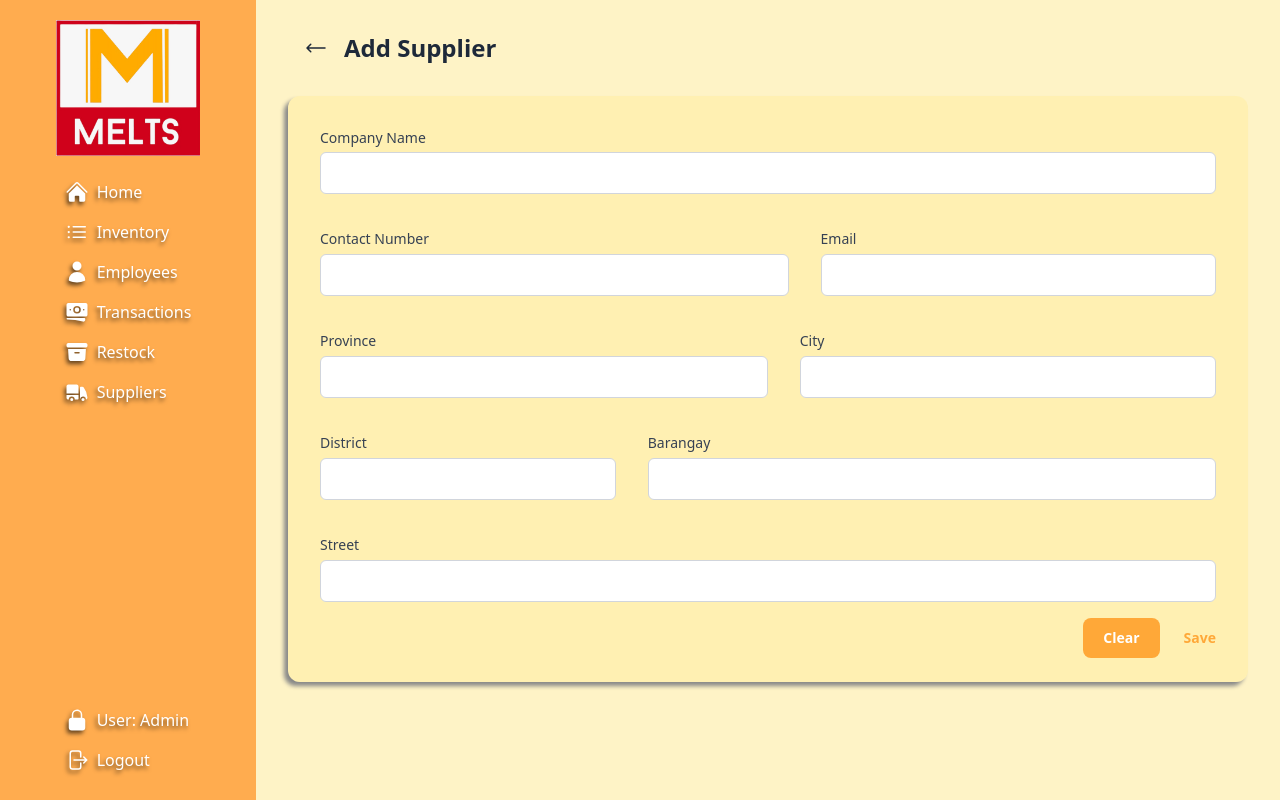
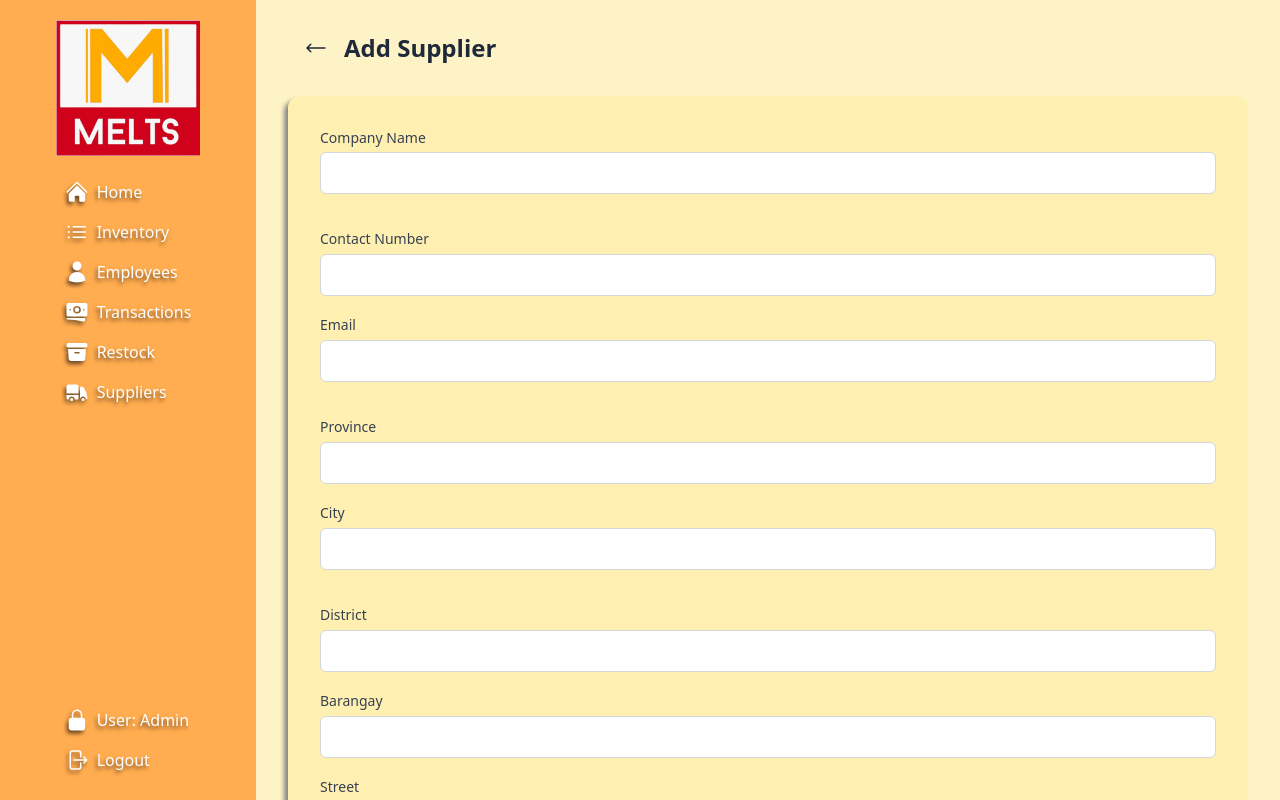
Before and after one commit to rcSabucido/melts-inventory, a React (Vite) app: page /add_supplier in a window 1280 px wide. Shown: the top 800 px of the page. Built offline with nearby package versions, Linux system fonts and the light colour scheme.

Commit message:
Modify supplier input style

```diff
--- a/src/components/SupplierInput.jsx
+++ b/src/components/SupplierInput.jsx
@@ -13,7 +13,7 @@ const SupplierInput = ( {className} ) => {
               required
           />
       </div>
-      <div className="flex flex-row flex-wrap justify-between">
+      <div className="flex-row flex-wrap justify-between">
         <div className="m-4 grow">
             <label className="text-sm font-medium text-gray-700">Contact Number</label>
             <input
@@ -33,7 +33,7 @@ const SupplierInput = ( {className} ) => {
             />
         </div>
       </div>
-      <div className="flex flex-row flex-wrap justify-between">
+      <div className="flex-row flex-wrap justify-between">
         <div className="m-4 grow">
             <label className="text-sm font-medium text-gray-700">Province</label>
             <input
@@ -53,7 +53,7 @@ const SupplierInput = ( {className} ) => {
             />
         </div>
       </div>
-      <div className="flex flex-row flex-wrap justify-between">
+      <div className="flex-row flex-wrap justify-between">
         <div className="m-4">
             <label className="text-sm font-medium text-gray-700">District</label>
             <input
@@ -83,7 +83,7 @@ const SupplierInput = ( {className} ) => {
         </div>
       </div>
 
-      <div className="flex flex-row justify-end">
+      <div className="flex-row justify-end">
         <Button>
             Clear
         </Button>
--- a/src/pages/Supplier.jsx
+++ b/src/pages/Supplier.jsx
@@ -1,3 +1,5 @@
+import { useState, useRef, useEffect } from 'react';
+
 import Button from '../components/Button.jsx';
 import Sidebar from '../components/Sidebar.jsx';
 import ModifiableTable from '../components/ModifiableTable.jsx';
```
Also changed, not shown: src/components/ConfirmationModal.jsx (added).
